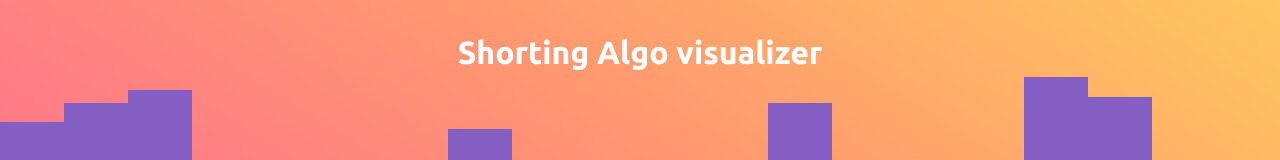
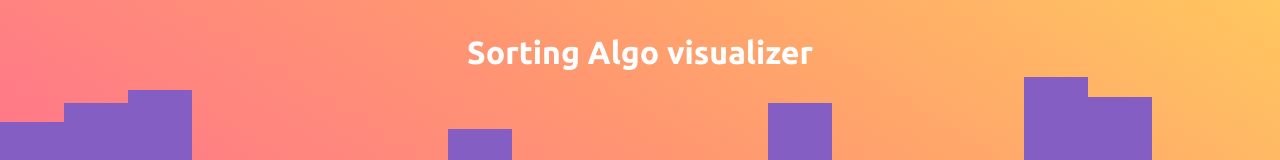
Before and after one commit to Rimkomatic/SortingAlgoVisualizer, a plain HTML site: page index.html in a window 1280 px wide. Shown: the top 160 px of the page. Drawn offline with nearby package versions, Linux system fonts and the light colour scheme.

Commit message:
Update index.html

```diff
--- a/index.html
+++ b/index.html
@@ -15,7 +15,7 @@
     <link rel="stylesheet" href="style.css">
 </head>
 <body>
-    <h1>Shorting Algo visualizer</h1>
+    <h1>Sorting Algo visualizer</h1>
     <div class="array-container" id="bar-container">
 
     </div>
```
